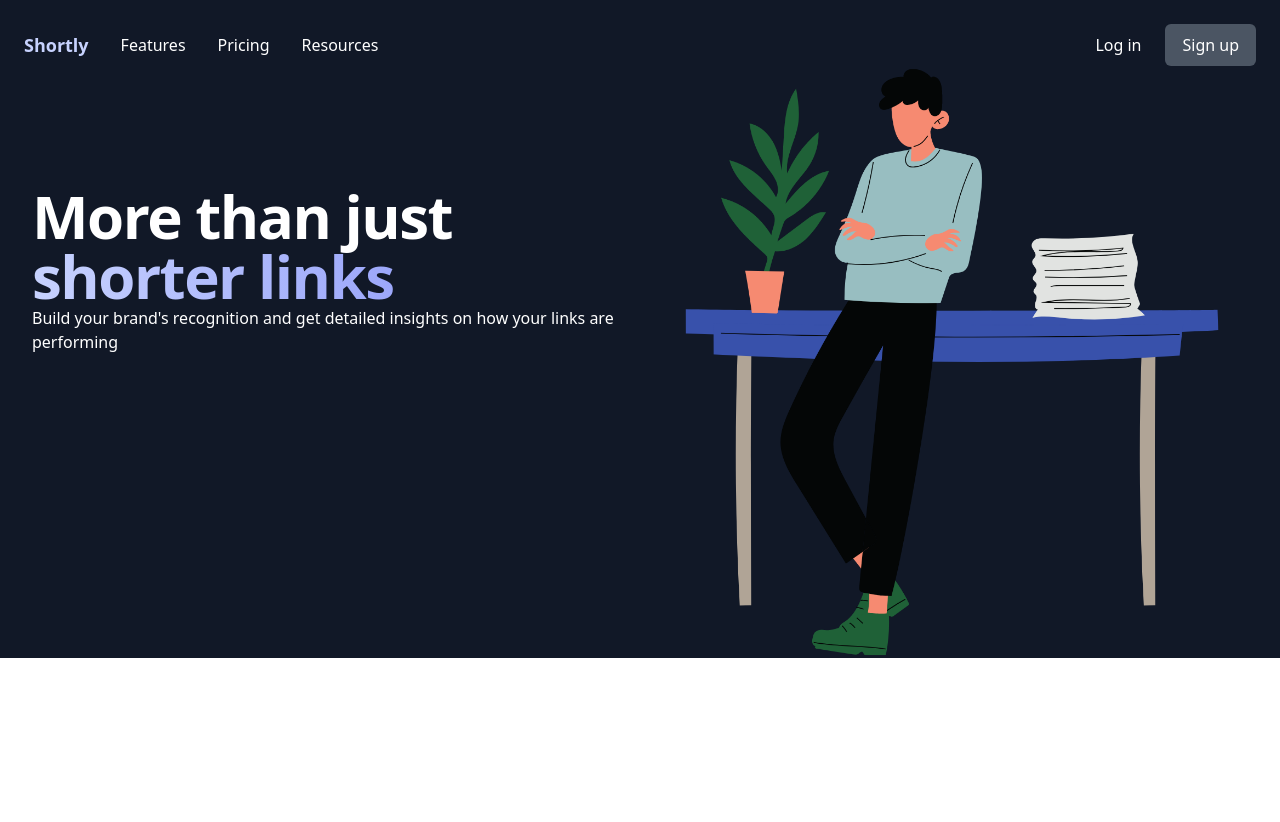
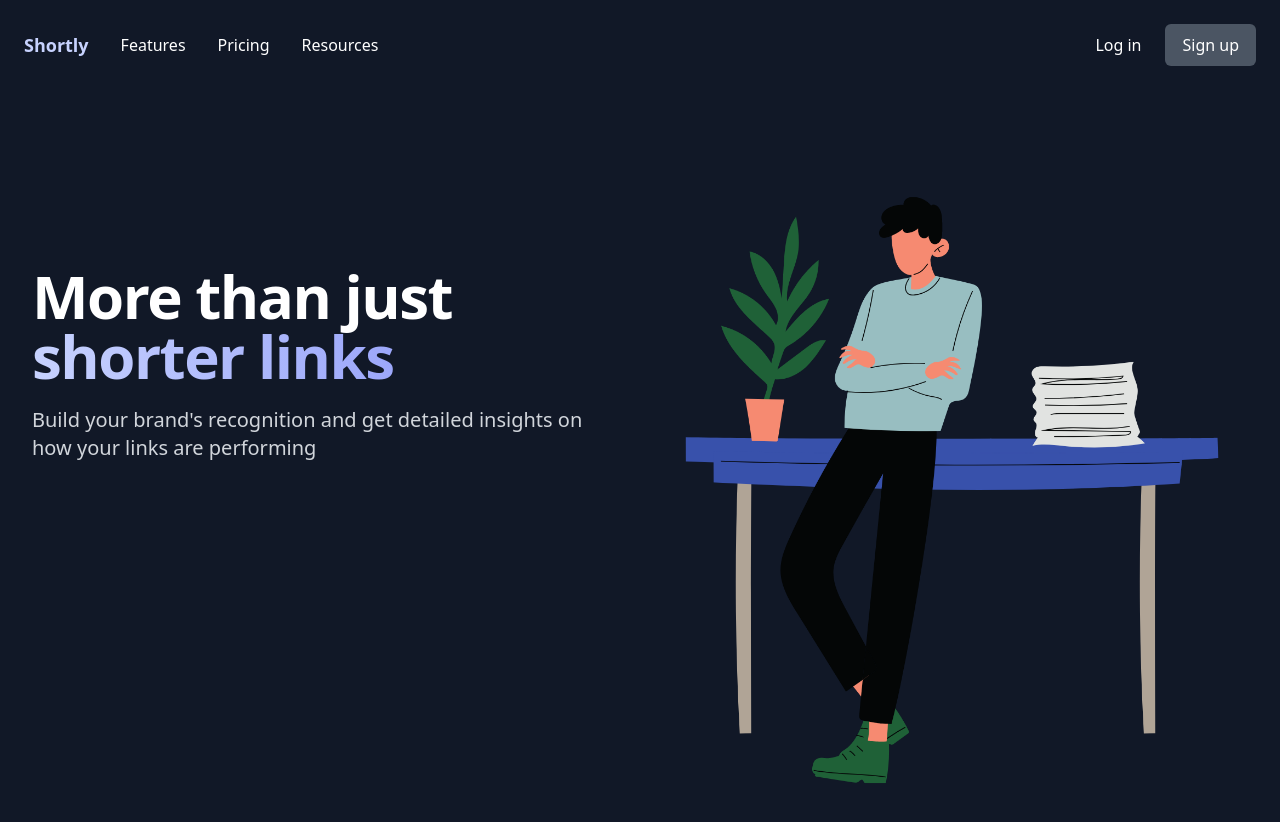
Before and after one commit to SummerinTech/shortly-link-react-app, a React (Create React App) app: page / in a window 1280 px wide. Shown: the top 822 px of the page. Before the commit the page ends 800 px from the top, so only its background shows below. Built offline with nearby package versions, Linux system fonts and the light colour scheme.

Commit message:
finish styling home page

```diff
--- a/src/Home.js
+++ b/src/Home.js
@@ -1,21 +1,25 @@
 import { memo } from "react";
 
 const Home = () => (
+	<div className="py-20">
 		<div className="lg:grid lg:grid-cols-2 mx-auto max-w-7xl lg:px-8 lg:gap-8 justify-center">
-		<div className="lg: py-24 ">
+			<div className="lg:py-24 mx-auto max-w-md px-4 sm:max-w-2xl sm:px6 lg:px-0">
 				<h1 className="text-white text-4xl mt-4 font-extrabold sm:text-6xl lg:mt-6 tracking-tight">
 					<span className="block">More than just </span>
 					<span className="text-transparent bg-clip-text bg-gradient-to-r from-indigo-200 to-indigo-400 block">
 						shorter links
 					</span>
 				</h1>
-			<p className="text-white">
+				<p className="text-white text-base text-gray-300 sm:mt-5 sm:text-xl">
 					Build your brand's recognition and get detailed insights on how your
 					links are performing
 				</p>
 			</div>
-		<div>
+			<div className="mt-12 large:relative">
+				<div className="mx-auto max-w-md px-4 sm:max-w-2xl sm:px6 lg:max-w-none lg:px-0">
 					<img src="/heroImage.png" alt="Man standing by a desk" />
+				</div>
+			</div>
 		</div>
 	</div>
 );
```
Also changed, not shown: src/UrlForm.js (added). Lines whose indentation alone changed are shown as unchanged.
